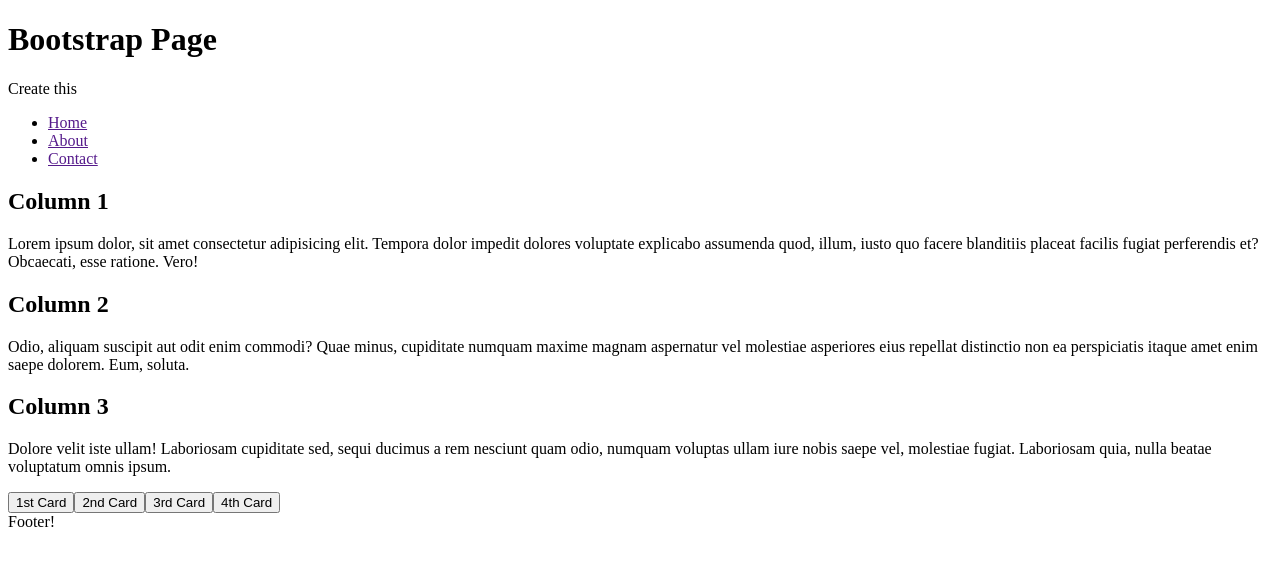
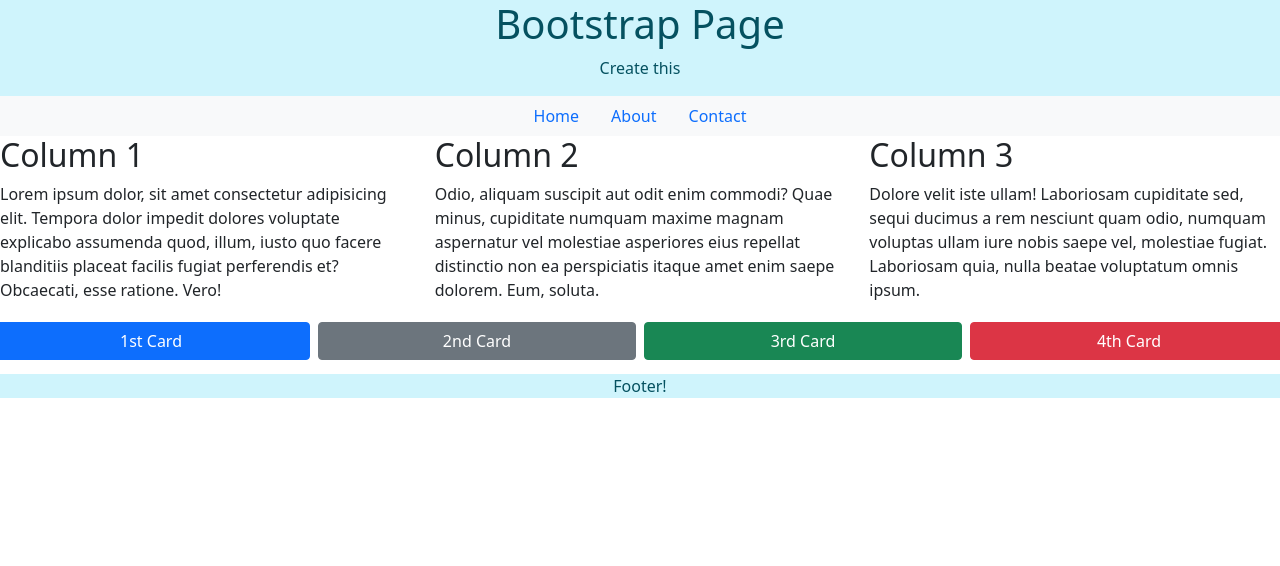
Before and after one commit to IvanChiosa/strapping, a plain HTML site: page index.html in a window 1280 px wide. Drawn offline with nearby package versions, Linux system fonts and the light colour scheme.

Commit message:
Übung-66

```diff
--- a/index.html
+++ b/index.html
@@ -1,44 +1,61 @@
 <!DOCTYPE html>
 <html lang="en">
+
 <head>
   <meta charset="UTF-8">
   <meta http-equiv="X-UA-Compatible" content="IE=edge">
   <meta name="viewport" content="width=device-width, initial-scale=1.0">
+  <link href="https://cdn.jsdelivr.net/npm/bootstrap@5.1.3/dist/css/bootstrap.min.css" rel="stylesheet"
+    integrity="sha384-1BmE4kWBq78iYhFldvKuhfTAU6auU8tT94WrHftjDbrCEXSU1oBoqyl2QvZ6jIW3" crossorigin="anonymous">
+
   <title>Bootstrap</title>
 </head>
+
 <body>
 
-  <header>
-    <h1>Bootstrap Page</h1>
-    <p>Create this</p>
-    <nav>
-      <ul><li><a href="">Home</a></li>
-      <li><a href="">About</a></li>
-      <li><a href="">Contact</a></li></ul>
+  <header class="alert-info">
+    <h1 class="text-center" >Bootstrap Page</h1>
+    <p class="text-center">Create this</p>
+    <nav class="bg-light">
+      <ul class="nav justify-content-center">
+        <li class="nav-item"><a class="nav-link active" aria-current="page" href="">Home</a></li>
+        <li class="nav-item"><a class="nav-link active" aria-current="page" href="">About</a></li>
+        <li class="nav-item"><a class="nav-link active" aria-current="page" href="">Contact</a></li>
+      </ul>
     </nav>
   </header>
   <main>
-    <section>
-      <article>
+    <section class="row">
+      <article class="col-4">
         <h2>Column 1</h2>
-        <p>Lorem ipsum dolor, sit amet consectetur adipisicing elit. Tempora dolor impedit dolores voluptate explicabo assumenda quod, illum, iusto quo facere blanditiis placeat facilis fugiat perferendis et? Obcaecati, esse ratione. Vero!</p>
+        <p>Lorem ipsum dolor, sit amet consectetur adipisicing elit. Tempora dolor impedit dolores voluptate explicabo
+          assumenda quod, illum, iusto quo facere blanditiis placeat facilis fugiat perferendis et? Obcaecati, esse
+          ratione. Vero!</p>
       </article>
-      <article>
+      <article class="col-4">
         <h2>Column 2</h2>
-        <p>Odio, aliquam suscipit aut odit enim commodi? Quae minus, cupiditate numquam maxime magnam aspernatur vel molestiae asperiores eius repellat distinctio non ea perspiciatis itaque amet enim saepe dolorem. Eum, soluta.</p>
+        <p>Odio, aliquam suscipit aut odit enim commodi? Quae minus, cupiditate numquam maxime magnam aspernatur vel
+          molestiae asperiores eius repellat distinctio non ea perspiciatis itaque amet enim saepe dolorem. Eum, soluta.
+        </p>
       </article>
-      <article>
+      <article class="col-4">
         <h2>Column 3</h2>
-        <p>Dolore velit iste ullam! Laboriosam cupiditate sed, sequi ducimus a rem nesciunt quam odio, numquam voluptas ullam iure nobis saepe vel, molestiae fugiat. Laboriosam quia, nulla beatae voluptatum omnis ipsum.</p>
+        <p>Dolore velit iste ullam! Laboriosam cupiditate sed, sequi ducimus a rem nesciunt quam odio, numquam voluptas
+          ullam iure nobis saepe vel, molestiae fugiat. Laboriosam quia, nulla beatae voluptatum omnis ipsum.</p>
       </article>
     </section>
-    <section>
-      <button>1st Card</button><button>2nd Card</button><button>3rd Card</button><button>4th Card</button>
+
+    <section class="row">
+      <button type="button" class="col btn btn-primary m-1">1st Card</button>
+      <button type="button" class="col btn btn-secondary m-1">2nd Card</button>
+      <button type="button" class="col btn btn-success m-1">3rd Card</button>
+      <button type="button" class="col btn btn-danger m-1">4th Card</button>
     </section>
   </main>
-  <footer>
-    Footer!
+  <footer class="alert-info">
+    <p class="text-center" style="margin-top: 10px;">Footer!</p>
   </footer>
 
 </body>
+
 </html>
```
